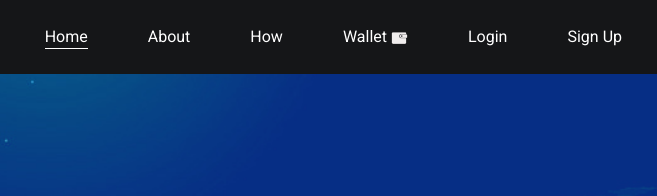
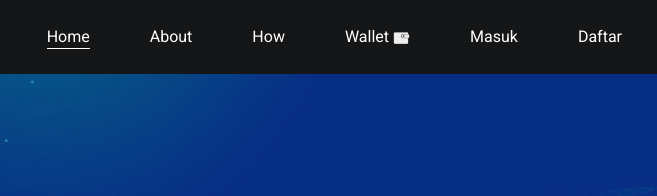
Before and after one commit to bisnisisfun/arif_hidayat, a plain HTML site: page index.html in a window 1280 px wide. Shown: the top 196 px of the page, 544-1201 px from the left. Drawn offline with nearby package versions, Linux system fonts and the light colour scheme.

Commit message:
edit login dan sigup

```diff
--- a/index.html
+++ b/index.html
@@ -64,10 +64,10 @@
                   </a>
                 </li>
                 <li class="nav-item">
-                  <a class="nav-link" href="#"> Login</a>
+                  <a class="nav-link" href="#"> Masuk</a>
                 </li>
                 <li class="nav-item">
-                  <a class="nav-link" href="#"> Sign Up</a>
+                  <a class="nav-link" href="#"> Daftar</a>
                 </li>
               </ul>
               <div class="user_option">
```
